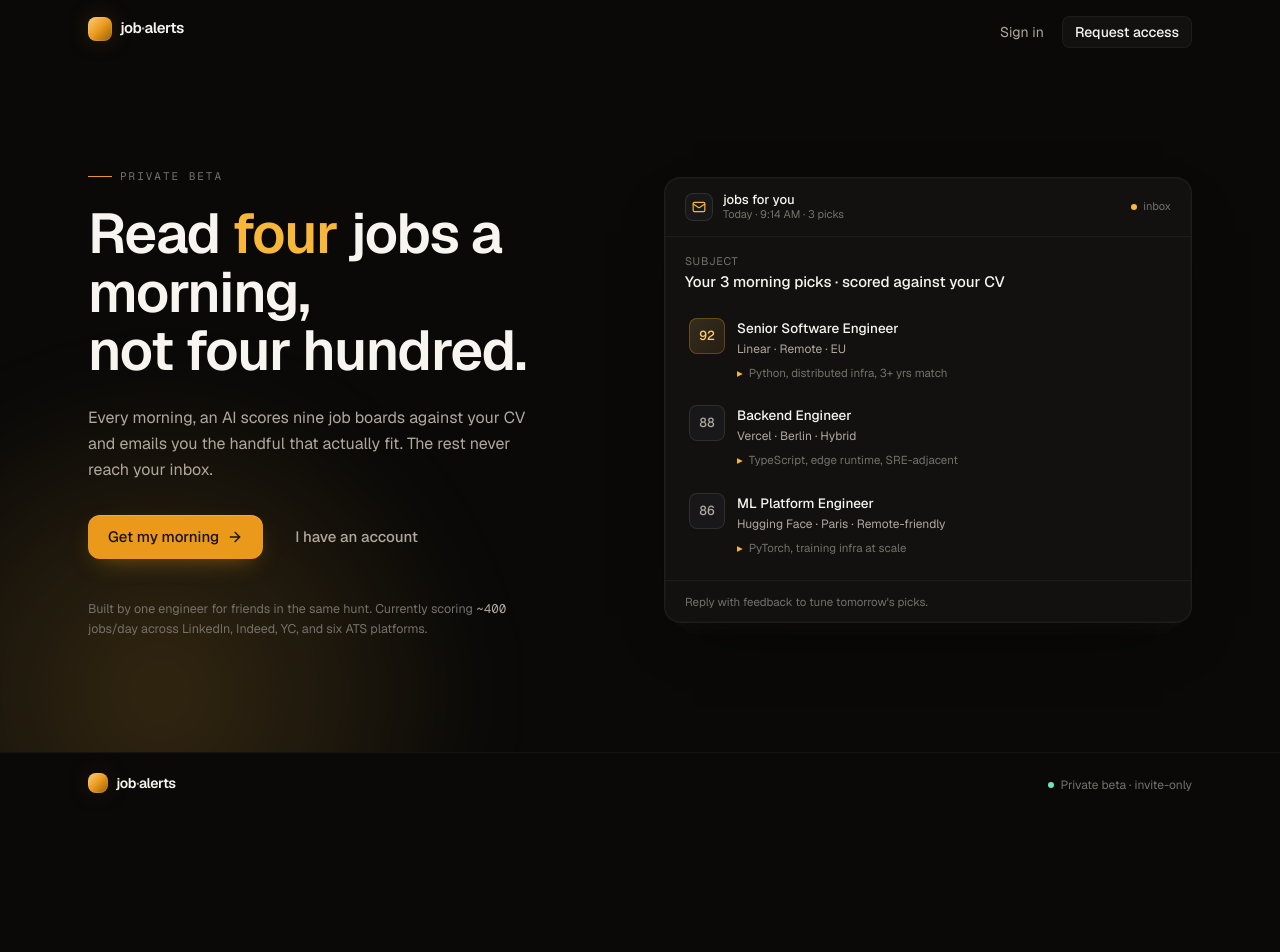
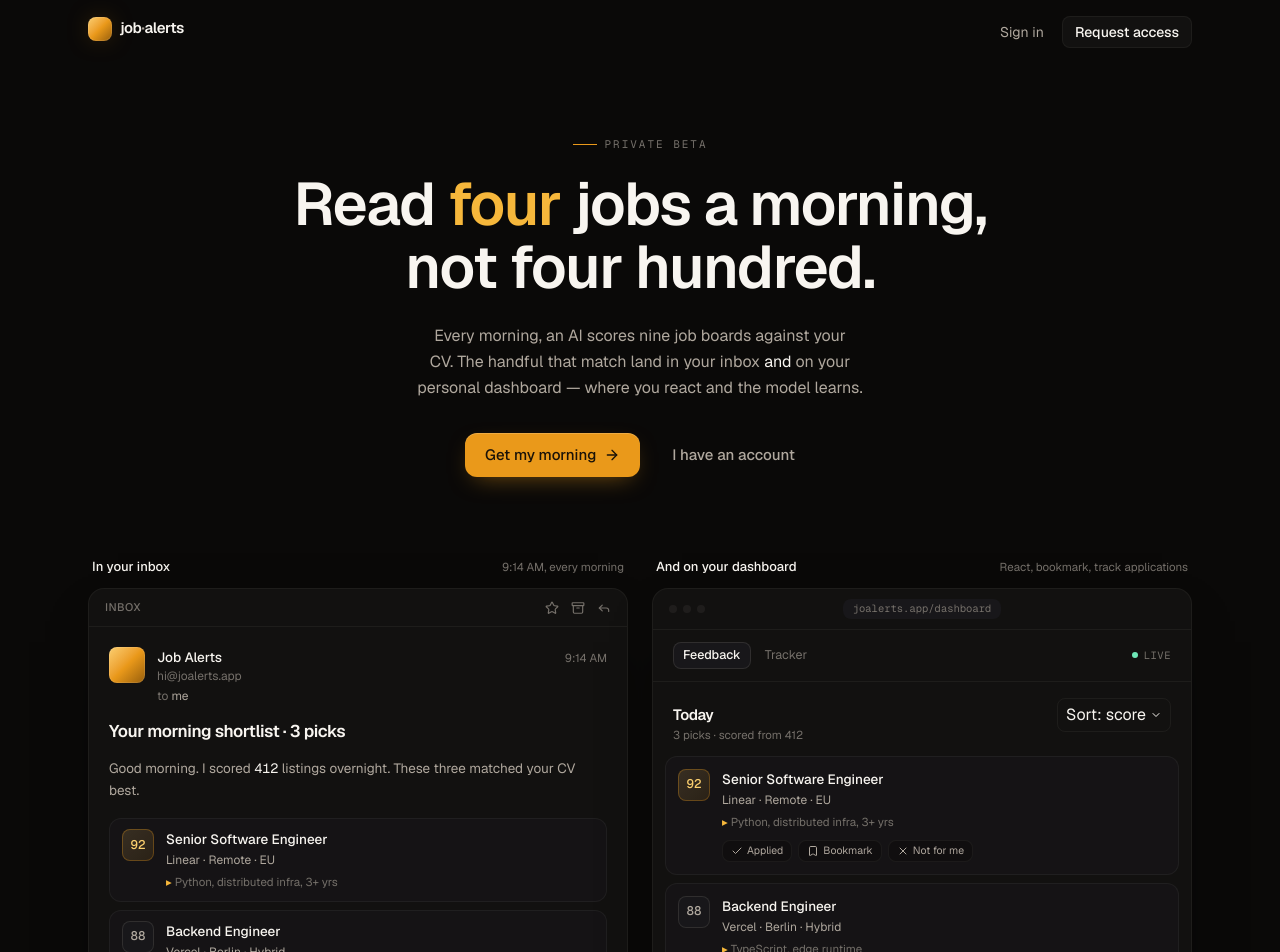
Before and after one commit to moe-the-goat/job-alerts-app, a Next.js app: page / in a window 1280 px wide. Shown: the top 952 px of the page. Before the commit the page ends 817 px from the top, so only its background shows below. Built offline with nearby package versions, Linux system fonts and the light colour scheme.

Commit message:
Reworked landing hero to show both surfaces side-by-side — a realistic inbox email and the matching dashboard view with feedback chips

```diff
--- a/src/app/page.tsx
+++ b/src/app/page.tsx
@@ -3,6 +3,7 @@
 import { MarketingHeader } from "@/components/layout/marketing-header";
 import { MarketingFooter } from "@/components/layout/marketing-footer";
 import { EmailPreview } from "@/components/marketing/email-preview";
+import { DashboardPreview } from "@/components/marketing/dashboard-preview";
 import { buttonStyles } from "@/components/ui/button";
 
 export default function Home() {
@@ -13,38 +14,35 @@
       <main className="relative flex-1 overflow-hidden">
         <div className="sunrise" aria-hidden />
 
-        <section className="relative z-10 mx-auto w-full max-w-6xl px-6 pt-12 pb-20 sm:pt-20 sm:pb-28 lg:pt-24">
-          <div className="grid grid-cols-1 items-center gap-14 lg:grid-cols-12 lg:gap-12">
-            {/* Left — the pitch */}
-            <div className="lg:col-span-6">
-              <p
-                className="animate-fade-in inline-flex items-center gap-2 font-mono text-[11px] uppercase tracking-[0.18em] text-[var(--text-tertiary)]"
-              >
+        <section className="relative z-10 mx-auto w-full max-w-6xl px-6 pt-10 pb-20 sm:pt-16 sm:pb-24">
+          {/* Pitch — centered, single visual focal point */}
+          <div className="mx-auto max-w-3xl text-center">
+            <p className="animate-fade-in inline-flex items-center gap-2 font-mono text-[11px] uppercase tracking-[0.18em] text-[var(--text-tertiary)]">
               <span className="h-px w-6 bg-[var(--accent-500)]" />
               Private beta
             </p>
 
             <h1
-                className="animate-fade-in-up mt-5 text-4xl font-semibold leading-[1.05] tracking-tight text-[var(--text-primary)] sm:text-5xl lg:text-[56px]"
+              className="animate-fade-in-up mt-5 text-balance text-4xl font-semibold leading-[1.05] tracking-tight text-[var(--text-primary)] sm:text-[52px] lg:text-[60px]"
               style={{ animationDelay: "80ms" }}
             >
               Read{" "}
               <span className="text-[var(--accent-400)]">four</span> jobs a
-                morning,{" "}
-                <span className="whitespace-nowrap">not four hundred.</span>
+              morning, not four hundred.
             </h1>
 
             <p
-                className="animate-fade-in-up mt-6 max-w-md text-[15.5px] leading-relaxed text-[var(--text-secondary)] sm:text-base"
+              className="animate-fade-in-up mx-auto mt-6 max-w-xl text-balance text-[15.5px] leading-relaxed text-[var(--text-secondary)] sm:text-base"
               style={{ animationDelay: "160ms" }}
             >
-                Every morning, an AI scores nine job boards against your CV and
-                emails you the handful that actually fit. The rest never reach
-                your inbox.
+              Every morning, an AI scores nine job boards against your CV. The
+              handful that match land in your inbox{" "}
+              <span className="text-[var(--text-primary)]">and</span> on your
+              personal dashboard — where you react and the model learns.
             </p>
 
             <div
-                className="animate-fade-in-up mt-8 flex flex-col items-start gap-3 sm:flex-row sm:items-center"
+              className="animate-fade-in-up mt-8 flex flex-col items-center justify-center gap-3 sm:flex-row"
               style={{ animationDelay: "240ms" }}
             >
               <Link
@@ -61,27 +59,35 @@
                 I have an account
               </Link>
             </div>
+          </div>
 
-              {/* Tiny meta row — one factual line, no logos / no fake quotes */}
-              <p
-                className="animate-fade-in mt-10 max-w-md text-[12.5px] leading-relaxed text-[var(--text-tertiary)]"
-                style={{ animationDelay: "320ms" }}
+          {/* The dual artifact — same picks, two surfaces */}
+          <div
+            className="animate-fade-in-up relative mt-16 grid grid-cols-1 gap-8 sm:mt-20 lg:grid-cols-2 lg:gap-6"
+            style={{ animationDelay: "340ms" }}
           >
-                Built by one engineer for friends in the same hunt.
-                Currently scoring{" "}
+            <SurfaceLabel
+              eyebrow="In your inbox"
+              caption="9:14 AM, every morning"
+            >
+              <EmailPreview />
+            </SurfaceLabel>
+
+            <SurfaceLabel
+              eyebrow="And on your dashboard"
+              caption="React, bookmark, track applications"
+            >
+              <DashboardPreview />
+            </SurfaceLabel>
+          </div>
+
+          {/* Quiet footnote — one factual line, no logos / no fake quotes */}
+          <p className="animate-fade-in mx-auto mt-14 max-w-xl text-center text-[12.5px] leading-relaxed text-[var(--text-tertiary)]">
+            Built by one engineer for friends in the same hunt. Currently
+            scoring{" "}
             <span className="font-mono text-[var(--text-secondary)]">~400</span>{" "}
             jobs/day across LinkedIn, Indeed, YC, and six ATS platforms.
           </p>
-            </div>
-
-            {/* Right — the artifact */}
-            <div
-              className="animate-fade-in-up lg:col-span-6"
-              style={{ animationDelay: "200ms" }}
-            >
-              <EmailPreview />
-            </div>
-          </div>
         </section>
       </main>
 
@@ -89,3 +95,27 @@
     </div>
   );
 }
+
+function SurfaceLabel({
+  eyebrow,
+  caption,
+  children,
+}: {
+  eyebrow: string;
+  caption: string;
+  children: React.ReactNode;
+}) {
+  return (
+    <div>
+      <div className="mb-3 flex items-baseline justify-between gap-3 px-1">
+        <div className="text-[13px] font-medium text-[var(--text-primary)]">
+          {eyebrow}
+        </div>
+        <div className="text-[11.5px] text-[var(--text-tertiary)]">
+          {caption}
+        </div>
+      </div>
+      {children}
+    </div>
+  );
+}
--- /dev/null
+++ b/src/components/marketing/dashboard-preview.tsx
@@ -0,0 +1,139 @@
+import { Bookmark, Check, X, ChevronDown } from "lucide-react";
+import { SAMPLE_PICKS } from "./sample-picks";
+
+/**
+ * A high-fidelity render of the user's own dashboard (Tab A — Feedback)
+ * showing the SAME three picks as the email mock, but with the action
+ * chips that exist only on the web app: applied / bookmarked / not for me.
+ *
+ * The visual parallel with EmailPreview communicates: same picks, two
+ * surfaces. The dashboard adds reactions that train the model.
+ */
+export function DashboardPreview() {
+  return (
+    <article
+      role="figure"
+      aria-label="Sample dashboard view"
+      className="relative w-full overflow-hidden rounded-2xl border border-[var(--border-muted)] bg-[var(--bg-elevated)] shadow-[0_24px_60px_-30px_rgba(0,0,0,0.8)]"
+    >
+      {/* Faux browser chrome — three dots + URL pill */}
+      <div className="flex items-center justify-between border-b border-[var(--border-subtle)] px-4 py-2.5">
+        <div className="flex items-center gap-1.5">
+          <span className="h-2 w-2 rounded-full bg-[var(--bg-hover)]" />
+          <span className="h-2 w-2 rounded-full bg-[var(--bg-hover)]" />
+          <span className="h-2 w-2 rounded-full bg-[var(--bg-hover)]" />
+        </div>
+        <div className="rounded-md bg-[var(--bg-overlay)] px-2.5 py-0.5 font-mono text-[10.5px] text-[var(--text-tertiary)]">
+          joalerts.app/dashboard
+        </div>
+        <div className="w-9" /> {/* spacer to balance dots */}
+      </div>
+
+      {/* In-app tab bar */}
+      <div className="flex items-center justify-between border-b border-[var(--border-subtle)] px-5 py-3">
+        <nav className="flex items-center gap-1 text-[12.5px]">
+          <span className="rounded-md bg-[var(--bg-overlay)] px-2.5 py-1 font-medium text-[var(--text-primary)] ring-1 ring-inset ring-[var(--border-muted)]">
+            Feedback
+          </span>
+          <span className="px-2.5 py-1 text-[var(--text-tertiary)]">
+            Tracker
+          </span>
+        </nav>
+        <div className="flex items-center gap-1.5 font-mono text-[10.5px] uppercase tracking-wider text-[var(--text-tertiary)]">
+          <span className="h-1.5 w-1.5 rounded-full bg-[var(--success-400)]" />
+          live
+        </div>
+      </div>
+
+      {/* Subheader */}
+      <div className="flex items-baseline justify-between px-5 pt-4 pb-2">
+        <div>
+          <div className="text-[15px] font-semibold tracking-tight text-[var(--text-primary)]">
+            Today
+          </div>
+          <div className="text-[11.5px] text-[var(--text-tertiary)]">
+            3 picks · scored from 412
+          </div>
+        </div>
+        <button
+          type="button"
+          tabIndex={-1}
+          className="pointer-events-none flex items-center gap-1 rounded-md border border-[var(--border-subtle)] px-2 py-1 text-[11px] text-[var(--text-tertiary)]"
+        >
+          Sort: score <ChevronDown className="h-3 w-3" />
+        </button>
+      </div>
+
+      {/* Pick cards with feedback action row */}
+      <div className="space-y-2 px-3 pb-4 pt-1">
+        {SAMPLE_PICKS.map((job, i) => (
+          <div
+            key={job.title}
+            className="animate-fade-in-up rounded-lg border border-[var(--border-subtle)] bg-[var(--bg-overlay)]/60 px-3 py-3"
+            style={{ animationDelay: `${260 + i * 90}ms` }}
+          >
+            <div className="flex items-start gap-3">
+              <ScorePill score={job.score} />
+              <div className="min-w-0 flex-1">
+                <div className="text-[13.5px] font-medium text-[var(--text-primary)]">
+                  {job.title}
+                </div>
+                <div className="mt-0.5 text-[12px] text-[var(--text-secondary)]">
+                  {job.company} · {job.location}
+                </div>
+                <div className="mt-1 text-[11.5px] text-[var(--text-tertiary)]">
+                  <span className="text-[var(--accent-400)]">▸</span>{" "}
+                  {job.match}
+                </div>
+
+                {/* Feedback action chips — the dashboard's signature affordance */}
+                <div className="mt-2.5 flex flex-wrap items-center gap-1.5">
+                  <ActionChip icon={<Check className="h-3 w-3" />} label="Applied" />
+                  <ActionChip
+                    icon={<Bookmark className="h-3 w-3" />}
+                    label="Bookmark"
+                  />
+                  <ActionChip
+                    icon={<X className="h-3 w-3" />}
+                    label="Not for me"
+                  />
+                </div>
+              </div>
+            </div>
+          </div>
+        ))}
+      </div>
+    </article>
+  );
+}
+
+function ActionChip({
+  icon,
+  label,
+}: {
+  icon: React.ReactNode;
+  label: string;
+}) {
+  return (
+    <span className="inline-flex items-center gap-1 rounded-md border border-[var(--border-subtle)] bg-[var(--bg-base)]/40 px-2 py-0.5 text-[10.5px] text-[var(--text-secondary)]">
+      {icon}
+      {label}
+    </span>
+  );
+}
+
+function ScorePill({ score }: { score: number }) {
+  const strong = score >= 90;
+  return (
+    <div
+      className={
+        "flex h-8 w-8 shrink-0 items-center justify-center rounded-md font-mono text-[12.5px] font-medium " +
+        (strong
+          ? "bg-gradient-to-br from-[var(--accent-300)]/15 to-[var(--accent-500)]/10 text-[var(--accent-300)] ring-1 ring-inset ring-[var(--accent-500)]/30"
+          : "bg-[var(--bg-overlay)] text-[var(--text-secondary)] ring-1 ring-inset ring-[var(--border-muted)]")
+      }
+    >
+      {score}
+    </div>
+  );
+}
--- a/src/components/marketing/email-preview.tsx
+++ b/src/components/marketing/email-preview.tsx
@@ -1,99 +1,79 @@
-import { Mail } from "lucide-react";
+import { Star, Archive, Reply } from "lucide-react";
+import { SAMPLE_PICKS } from "./sample-picks";
 
 /**
- * A high-fidelity render of the actual morning email — styled to be
- * recognizable as an email and to surface the value (per-job score,
- * match reason) without explanatory copy.
+ * A high-fidelity render of an actual morning email as it would appear
+ * inside an email client (Apple Mail / Gmail conversation view).
  *
- * The data is hand-picked for the demo, not a fixture from the DB.
+ * Includes the chrome a real email reader recognizes — sender row with
+ * avatar + address, "to me" line, subject heading, date, and message
+ * body — so visitors immediately see "this is what gets sent to me",
+ * not a stylized abstraction.
  */
-type Job = {
-  score: number;
-  title: string;
-  company: string;
-  location: string;
-  match: string;
-};
-
-const SAMPLE_JOBS: Job[] = [
-  {
-    score: 92,
-    title: "Senior Software Engineer",
-    company: "Linear",
-    location: "Remote · EU",
-    match: "Python, distributed infra, 3+ yrs match",
-  },
-  {
-    score: 88,
-    title: "Backend Engineer",
-    company: "Vercel",
-    location: "Berlin · Hybrid",
-    match: "TypeScript, edge runtime, SRE-adjacent",
-  },
-  {
-    score: 86,
-    title: "ML Platform Engineer",
-    company: "Hugging Face",
-    location: "Paris · Remote-friendly",
-    match: "PyTorch, training infra at scale",
-  },
-];
-
 export function EmailPreview() {
   return (
-    <div className="relative w-full">
-      {/* Very subtle stacked-card illusion behind, hinting at the daily archive */}
+    <article
+      role="figure"
+      aria-label="Sample morning email"
+      className="relative w-full overflow-hidden rounded-2xl border border-[var(--border-muted)] bg-[var(--bg-elevated)] shadow-[0_24px_60px_-30px_rgba(0,0,0,0.8)]"
+    >
+      {/* Email-client toolbar — minimal, recognizable */}
+      <div className="flex items-center justify-between border-b border-[var(--border-subtle)] px-4 py-2.5">
+        <div className="text-[11px] font-medium uppercase tracking-wider text-[var(--text-tertiary)]">
+          Inbox
+        </div>
+        <div className="flex items-center gap-3 text-[var(--text-tertiary)]">
+          <Star className="h-3.5 w-3.5" />
+          <Archive className="h-3.5 w-3.5" />
+          <Reply className="h-3.5 w-3.5" />
+        </div>
+      </div>
+
+      {/* Sender + metadata block */}
+      <header className="space-y-3 px-5 pt-5 pb-4">
+        <div className="flex items-start gap-3">
+          {/* Sender avatar — the brand mark in miniature */}
           <div
             aria-hidden
-        className="absolute -bottom-3 left-4 right-4 h-full rounded-2xl bg-[var(--bg-elevated)] opacity-40 blur-[1px]"
+            className="h-9 w-9 shrink-0 rounded-md bg-gradient-to-br from-[var(--accent-300)] via-[var(--accent-500)] to-[var(--accent-700)] ring-1 ring-inset ring-white/10"
           />
-      <div
-        aria-hidden
-        className="absolute -bottom-1.5 left-2 right-2 h-full rounded-2xl bg-[var(--bg-elevated)] opacity-60"
-      />
-
-      <article
-        role="figure"
-        aria-label="Sample morning email from job-alerts"
-        className="relative overflow-hidden rounded-2xl border border-[var(--border-muted)] bg-[var(--bg-elevated)] shadow-[0_24px_60px_-30px_rgba(0,0,0,0.8),0_0_0_1px_rgba(255,244,224,0.02)_inset]"
-      >
-        {/* Email header — a real email client chrome row */}
-        <header className="flex items-center justify-between border-b border-[var(--border-subtle)] px-5 py-3.5">
-          <div className="flex items-center gap-2.5">
-            <div className="flex h-7 w-7 items-center justify-center rounded-md bg-[var(--bg-overlay)] text-[var(--accent-400)] ring-1 ring-inset ring-[var(--border-muted)]">
-              <Mail className="h-3.5 w-3.5" />
+          <div className="min-w-0 flex-1">
+            <div className="flex items-baseline justify-between gap-2">
+              <span className="truncate text-[13.5px] font-medium text-[var(--text-primary)]">
+                Job Alerts
+              </span>
+              <span className="shrink-0 text-[11.5px] text-[var(--text-tertiary)]">
+                9:14 AM
+              </span>
             </div>
-            <div className="leading-tight">
-              <div className="text-[13px] font-medium text-[var(--text-primary)]">
-                jobs for you
+            <div className="truncate text-[12px] text-[var(--text-tertiary)]">
+              hi@joalerts.app
             </div>
-              <div className="text-[11px] text-[var(--text-tertiary)]">
-                Today · 9:14 AM · 3 picks
+            <div className="mt-0.5 text-[12px] text-[var(--text-tertiary)]">
+              to <span className="text-[var(--text-secondary)]">me</span>
             </div>
           </div>
         </div>
-          <div className="hidden sm:flex items-center gap-1.5 text-[11px] text-[var(--text-tertiary)]">
-            <span className="h-1.5 w-1.5 rounded-full bg-[var(--accent-400)]" />
-            inbox
-          </div>
+
+        {/* Subject line — the heaviest thing on the page, like a real email */}
+        <h2 className="pt-1 text-[17px] font-semibold leading-tight tracking-tight text-[var(--text-primary)]">
+          Your morning shortlist · 3 picks
+        </h2>
       </header>
 
-        {/* Subject line */}
-        <div className="px-5 pt-4 pb-2">
-          <div className="text-[11px] uppercase tracking-wider text-[var(--text-tertiary)]">
-            Subject
-          </div>
-          <div className="mt-0.5 text-[15px] font-medium text-[var(--text-primary)]">
-            Your 3 morning picks · scored against your CV
-          </div>
-        </div>
+      {/* Body — written in the voice of an email, not marketing */}
+      <div className="space-y-3 px-5 pb-3">
+        <p className="text-[13.5px] leading-relaxed text-[var(--text-secondary)]">
+          Good morning. I scored{" "}
+          <span className="font-mono text-[var(--text-primary)]">412</span>{" "}
+          listings overnight. These three matched your CV best.
+        </p>
 
-        {/* Job entries */}
-        <ul className="px-3 pb-3 pt-1">
-          {SAMPLE_JOBS.map((job, i) => (
+        <ol className="space-y-2 pt-1">
+          {SAMPLE_PICKS.map((job, i) => (
             <li
               key={job.title}
-              className="rounded-lg px-2 py-3 transition-colors hover:bg-[var(--bg-overlay)] sm:px-3 animate-fade-in-up"
+              className="animate-fade-in-up rounded-lg border border-[var(--border-subtle)] bg-[var(--bg-overlay)]/60 px-3 py-2.5"
               style={{ animationDelay: `${260 + i * 90}ms` }}
             >
               <div className="flex items-start gap-3">
@@ -105,33 +85,36 @@
                   <div className="mt-0.5 text-[12px] text-[var(--text-secondary)]">
                     {job.company} · {job.location}
                   </div>
-                  <div className="mt-1.5 flex items-center gap-1.5 text-[11.5px] text-[var(--text-tertiary)]">
-                    <span className="text-[var(--accent-400)]">▸</span>
-                    <span>{job.match}</span>
+                  <div className="mt-1 text-[11.5px] text-[var(--text-tertiary)]">
+                    <span className="text-[var(--accent-400)]">▸</span>{" "}
+                    {job.match}
                   </div>
                 </div>
               </div>
             </li>
           ))}
-        </ul>
+        </ol>
 
-        {/* Footer note — explains the feedback loop in product voice */}
-        <footer className="border-t border-[var(--border-subtle)] px-5 py-3 text-[11.5px] text-[var(--text-tertiary)]">
-          Reply with feedback to tune tomorrow&apos;s picks.
+        <p className="pt-2 text-[12px] leading-relaxed text-[var(--text-tertiary)]">
+          Open your dashboard to react — applied, bookmarked, or not for you.
+          Your reactions tune tomorrow&apos;s picks.
+        </p>
+      </div>
+
+      {/* Email signature row */}
+      <footer className="border-t border-[var(--border-subtle)] px-5 py-3 text-[11px] text-[var(--text-tertiary)]">
+        — Job Alerts · daily, 9 AM your time
       </footer>
     </article>
-    </div>
   );
 }
 
 function ScorePill({ score }: { score: number }) {
-  // Score uses mono digits so 92 and 88 line up; the box uses a soft
-  // amber tint that scales subtly with the score — 90+ glows warmer.
   const strong = score >= 90;
   return (
     <div
       className={
-        "flex h-9 w-9 shrink-0 items-center justify-center rounded-md font-mono text-[13px] font-medium " +
+        "flex h-8 w-8 shrink-0 items-center justify-center rounded-md font-mono text-[12.5px] font-medium " +
         (strong
           ? "bg-gradient-to-br from-[var(--accent-300)]/15 to-[var(--accent-500)]/10 text-[var(--accent-300)] ring-1 ring-inset ring-[var(--accent-500)]/30"
           : "bg-[var(--bg-overlay)] text-[var(--text-secondary)] ring-1 ring-inset ring-[var(--border-muted)]")
--- /dev/null
+++ b/src/components/marketing/sample-picks.ts
@@ -0,0 +1,36 @@
+/**
+ * The three sample jobs shown in both the inbox mock and the dashboard
+ * mock on the landing page. Defined once so the two artifacts stay in
+ * sync — that visual parallel is the whole point.
+ */
+export type Pick = {
+  score: number;
+  title: string;
+  company: string;
+  location: string;
+  match: string;
+};
+
+export const SAMPLE_PICKS: Pick[] = [
+  {
+    score: 92,
+    title: "Senior Software Engineer",
+    company: "Linear",
+    location: "Remote · EU",
+    match: "Python, distributed infra, 3+ yrs",
+  },
+  {
+    score: 88,
+    title: "Backend Engineer",
+    company: "Vercel",
+    location: "Berlin · Hybrid",
+    match: "TypeScript, edge runtime",
+  },
+  {
+    score: 86,
+    title: "ML Platform Engineer",
+    company: "Hugging Face",
+    location: "Paris · Remote-friendly",
+    match: "PyTorch, training at scale",
+  },
+];
```
Lines whose indentation alone changed are shown as unchanged.
